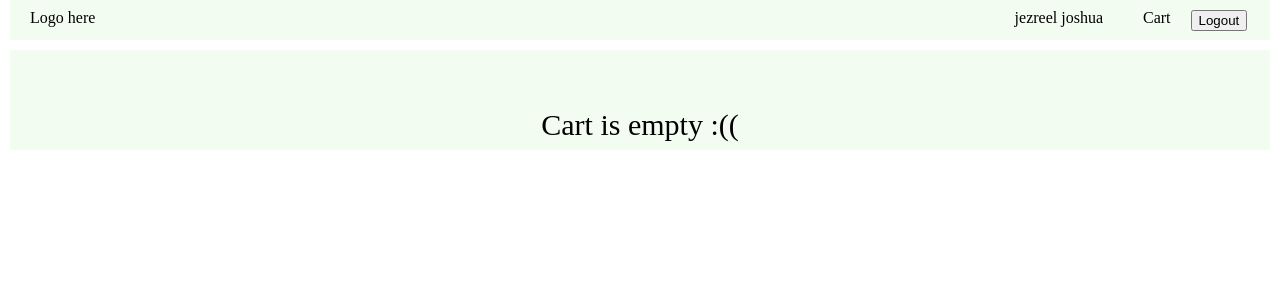
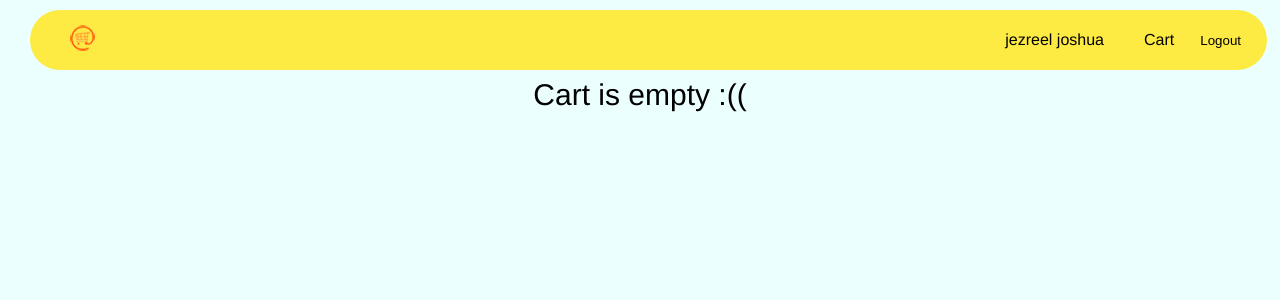
Before and after one commit to JezReal/shoppingcart-system, a PHP site: page /pages/cart.php in a window 1280 px wide. Shown: the top 300 px of the page. Run offline with PHP 8.4, Linux system fonts and the light colour scheme; the visitor is signed in with stand-in values (Sample User, id 1); data comes from the database, SQL or seed files in the repository; data that the repository does not hold is empty.

Commit message:
ui update

```diff
--- a/pages/cart.php
+++ b/pages/cart.php
@@ -84,13 +84,14 @@ unset($_POST['deleteFromCartButton']);
         <?php include "../styles/reset.css"?>
         <?php include "../styles/header.css"?>
         <?php include "../styles/cart.css"?>
+        <?php include "../styles/navigation_styles.css"?>
     </style>
 </head>
 <body>
 <nav>
     <div id="logo-container">
         <!-- Logo goes here -->
-        <a href="./home_page.php">Logo here</a>
+        <a href="./home_page.php"><img src="../resources/logo.png"></a>
     </div>
 
     <div class="nav-container">
@@ -191,7 +192,7 @@ $statement->execute();
                 ?>
 
                 <tr>
-                    <td class="total_column"></td>
+                    <td class="item_column"></td>
                     <td class="info_column"><?php echo 'total quantity: ' . $totalQuantity . " pcs." ?></td>
                     <td class="info_column"></td>
                     <td class="info_column"><?php echo 'sub total: ' . "₱ " . number_format($totalPrice, 2) ?></td>
@@ -204,7 +205,7 @@ $statement->execute();
                     $grandTotal = $shippingFee + $totalPrice;
 
                     echo '<tr>';
-                    echo '<td class="total_column"></td>';
+                    echo '<td class="item_column"></td>';
                     echo '<td class="info_column">' . 'shipping fee: ' . "₱ " . number_format($shippingFee, 2) . '</td>';
                     echo '<td class="info_column"></td>';
                     echo '<td class="info_column">' . 'grand total: ' . "₱ " . number_format($grandTotal, 2) . '</td>';
@@ -212,7 +213,7 @@ $statement->execute();
                     echo '</tr>';
                 } else {
                     echo '<tr>';
-                    echo '<td class="total_column"></td>';
+                    echo '<td class="item_column"></td>';
                     echo '<td class="info_column">' . 'shipping fee: ---- ' . '</td>';
                     echo '<td class="info_column"></td>';
                     echo '<td class="info_column">' . 'grand total: ---- ' . '</td>';
@@ -224,11 +225,11 @@ $statement->execute();
 
             </table>
 
-            <form action="shipping.php" method="post">
-                <button id="checkOutButton" type="submit" name="checkOutButton">Checkout</button>
-            </form>
+        </div>
 
-        </div>
+        <form action="shipping.php" method="post">
+            <button id="checkOutButton" type="submit" name="checkOutButton">Checkout</button>
+        </form>
 
         <?php
     }
--- a/pages/home_page.php
+++ b/pages/home_page.php
@@ -153,6 +153,7 @@ if ($_SERVER['REQUEST_METHOD'] == "POST" and isset($_POST['addToCartButton'])) {
         <?php include "../styles/reset.css"?>
         <?php include "../styles/header.css"?>
         <?php include "../styles/home_page.css"?>
+        <?php include "../styles/navigation_styles.css"?>
     </style>
 </head>
 <body>
@@ -168,7 +169,7 @@ $statement->execute();
 <nav>
     <div id="logo-container">
         <!-- Logo goes here -->
-        <a href="./home_page.php">Logo here</a>
+        <a href="./home_page.php"><img src="../resources/logo.png"></a>
     </div>
 
     <div class="nav-container">
@@ -197,13 +198,14 @@ $statement->execute();
 </nav>
 
 <section>
+
     <h1>Products available</h1>
 
     <div id="products">
         <?php
         while ($row = $statement->fetch(PDO::FETCH_ASSOC)) {
             echo "<div class='product-item'>";
-            echo '<img src = "' . $row['product_thumbnail'] . '"width = "100px" height = "100px"/>';
+            echo '<img src = "' . $row['product_thumbnail'] . '"width = "152px" height = "152px"/>';
             echo '<h3>' . $row['product_name'] . '</h3>';
             echo '<p>' . "₱ " . number_format($row['product_price'], 2) . '</p>';
             echo '<p' . $row['product_stock'] . '</p>';
--- a/pages/login.php
+++ b/pages/login.php
@@ -27,7 +27,7 @@ unset($_SESSION["passwordMismatch"]);
 <nav>
     <div id="logo-container">
         <!-- Logo goes here -->
-        <a href="./home_page.php">Logo here</a>
+        <a href="./home_page.php"><img src="../resources/logo.png"></a>
     </div>
 
     <div class="nav-container">
--- a/pages/order_confirmation.php
+++ b/pages/order_confirmation.php
@@ -58,7 +58,7 @@ function deleteCartItems($cartId)
 <nav>
     <div id="logo-container">
         <!-- Logo goes here -->
-        <a href="./home_page.php">Logo here</a>
+        <a href="./home_page.php"><img src="../resources/logo.png"></a>
     </div>
 
     <div class="nav-container">
--- a/pages/payment.php
+++ b/pages/payment.php
@@ -68,7 +68,7 @@ function getJobOrderId()
 <nav>
     <div id="logo-container">
         <!-- Logo goes here -->
-        <a href="./home_page.php">Logo here</a>
+        <a href="./home_page.php"><img src="../resources/logo.png"></a>
     </div>
 
     <div class="nav-container">
--- a/pages/product_details.php
+++ b/pages/product_details.php
@@ -3,6 +3,7 @@
 session_start();
 
 if (isset($_SESSION['user_id'])) {
+
     function addCart($userID)
     {
         require_once("../database/database.php");
@@ -158,6 +159,7 @@ if (isset($_SESSION['user_id'])) {
         <?php include "../styles/reset.css" ?>
         <?php include "../styles/header.css" ?>
         <?php include "../styles/product_details.css" ?>
+        <?php include "../styles/navigation_styles.css"?>
     </style>
 </head>
 <body>
@@ -165,7 +167,7 @@ if (isset($_SESSION['user_id'])) {
 <nav>
     <div id="logo-container">
         <!-- Logo goes here -->
-        <a href="./home_page.php">Logo here</a>
+        <a href="./home_page.php"><img src="../resources/logo.png"></a>
     </div>
 
     <div class="nav-container">
@@ -206,6 +208,7 @@ $statement->execute();
 ?>
 
 <section>
+
     <div id="product">
         <?php
         while ($row = $statement->fetch(PDO::FETCH_ASSOC)) {
--- a/pages/registration.php
+++ b/pages/registration.php
@@ -24,7 +24,7 @@ unset($_SESSION["login_error_message"]);
 <nav>
     <div id="logo-container">
         <!-- Logo goes here -->
-        <a href="./home_page.php">Logo here</a>
+        <a href="./home_page.php"><img src="../resources/logo.png"></a>
     </div>
 
     <div class="nav-container">
--- a/pages/shipping.php
+++ b/pages/shipping.php
@@ -10,7 +10,7 @@ function logout()
 
 function getShippingPrice($totalWeight)
 {
-    $result = '';
+    $result = 0;
 
     require_once("../database/database.php");
 
@@ -53,7 +53,6 @@ if ($_SERVER['REQUEST_METHOD'] == "POST" and isset($_POST['continueButton'])) {
     header("location: payment.php");
 }
 
-$_SESSION['totalWeight'] = "dfsdf";
 ?>
 
 <!DOCTYPE html>
@@ -68,13 +67,14 @@ $_SESSION['totalWeight'] = "dfsdf";
         <?php include "../styles/reset.css" ?>
         <?php include "../styles/header.css" ?>
         <?php include "../styles/shipping.css" ?>
+        <?php include "../styles/navigation_styles.css"?>
     </style>
 </head>
 <body>
 <nav>
     <div id="logo-container">
         <!-- Logo goes here -->
-        <a href="./home_page.php">Logo here</a>
+        <a href="./home_page.php"><img src="../resources/logo.png"></a>
     </div>
 
     <div class="nav-container">
--- a/styles/cart.css
+++ b/styles/cart.css
@@ -1,8 +1,12 @@
+body{
+    font-family: Helvetica, sans-serif;
+    background-color: #ebfffe;
+    padding: 20px;
+}
+
 section {
-    height: 1120%;
-    margin: 10px;
+    height: auto;
     padding: 10px;
-    background-color: #F3FCF0;
 }
 
 section h2 {
--- /dev/null
+++ b/styles/navigation_styles.css
@@ -0,0 +1,16 @@
+nav{
+    padding-left: 20px;
+    padding-right: 20px;
+    height: 5%;
+    top: 10px;
+    overflow: hidden;
+    position: fixed; /* Set the navbar to fixed position */
+    align-items: center;
+    border-radius: 50px;
+    background-color: #fdeb43;
+}
+
+nav button{
+    background-color: transparent;
+    border: none;
+}
--- a/styles/shipping.css
+++ b/styles/shipping.css
@@ -1,3 +1,8 @@
+body{
+    font-family: Helvetica, sans-serif;
+    background-color: #ebfffe;
+    padding: 20px;
+}
 
 #container {
     margin-left: 50px;
```
Also changed, not shown: other parts of styles/cart.css (+32 -4 lines), styles/home_page.css (+51 -7 lines), styles/product_details.css (+31 -6 lines), icons/remove icon.png, resources/logo.png (added), resources/logout logo.png (added).
